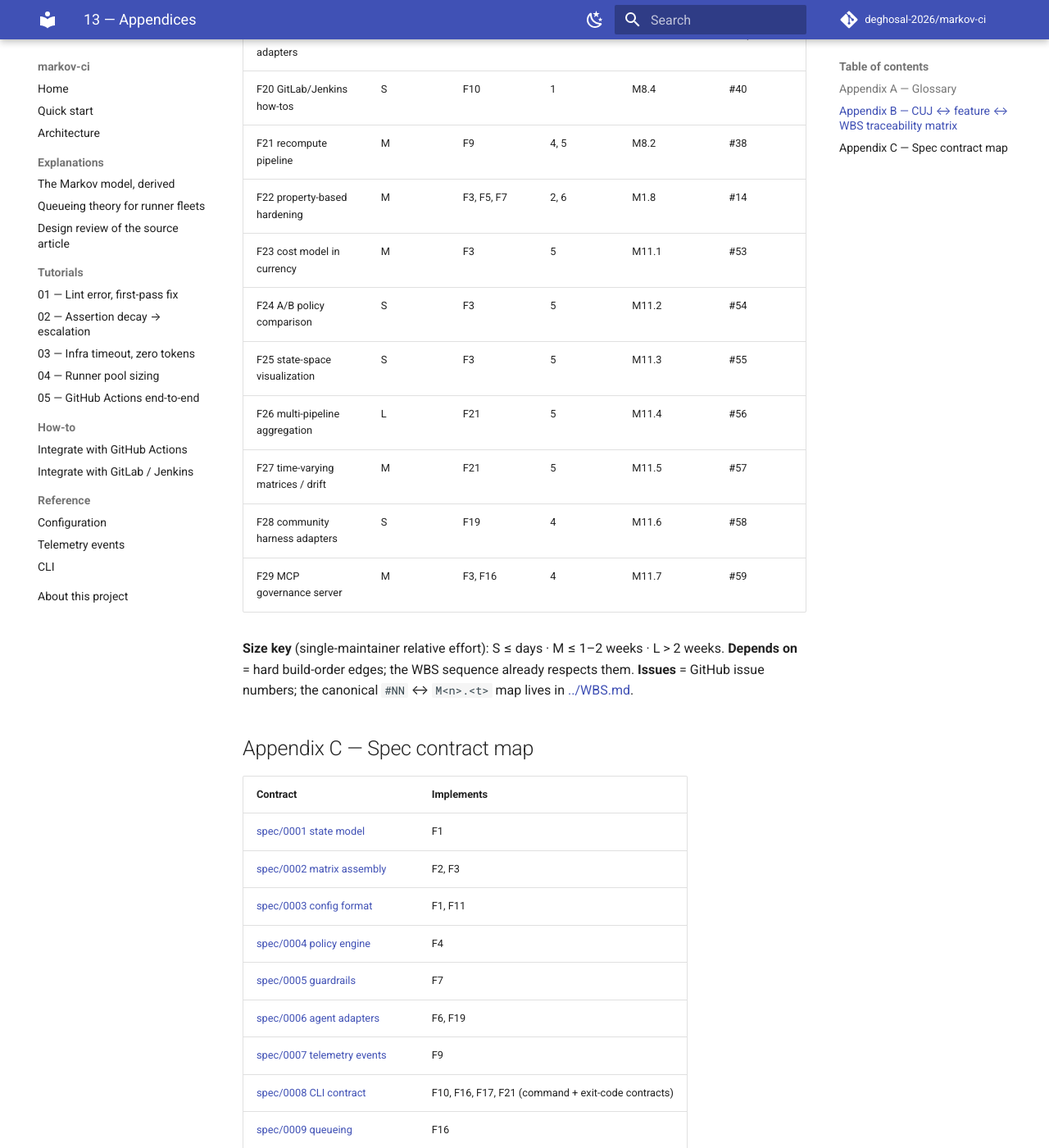
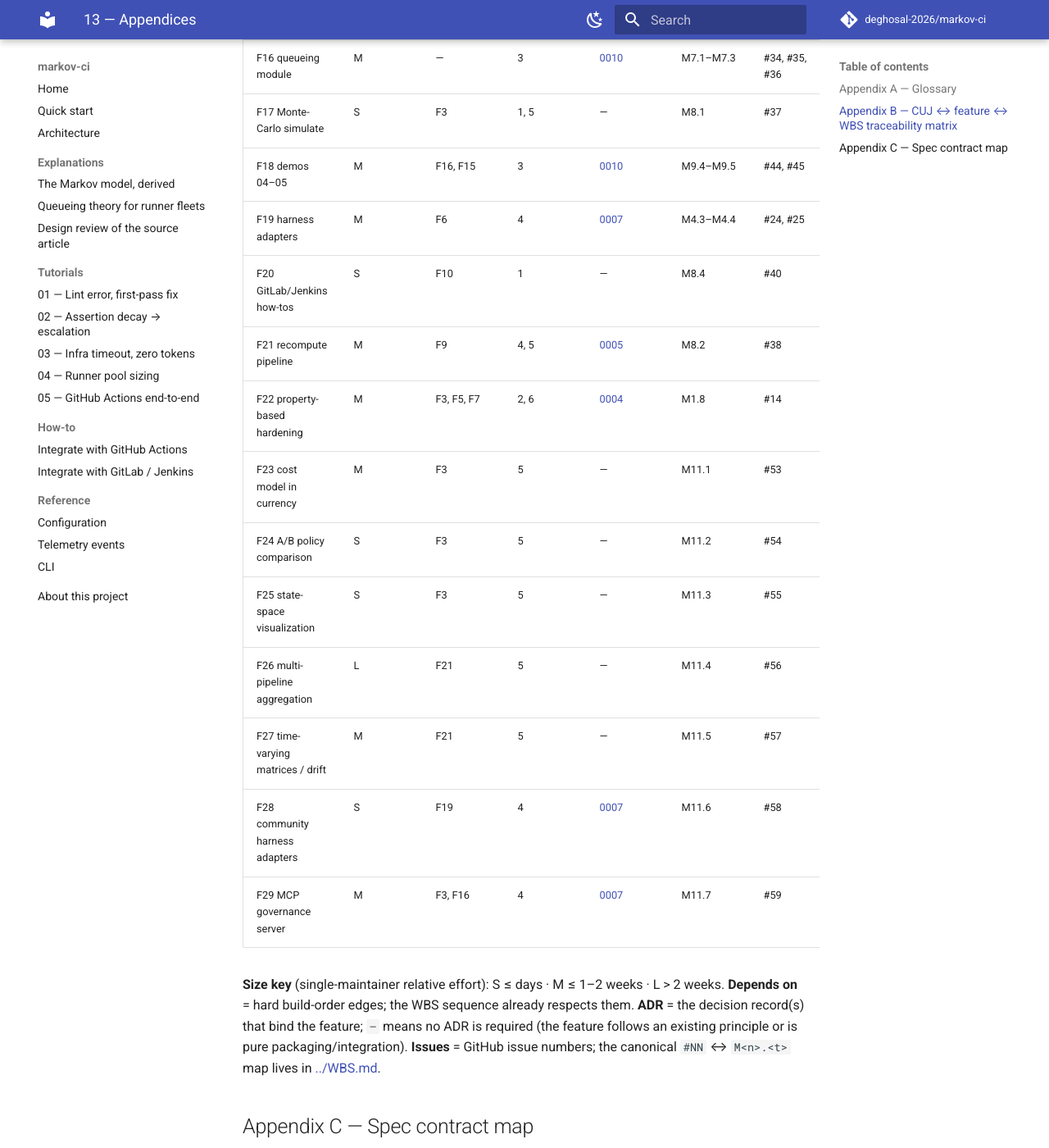
Before and after one commit to deghosal-2026/markov-ci, an MkDocs documentation site: the page built from docs/prd/13-appendices.md, in a window 1280 px wide and 1400 px high, scrolled down 1836 px. Shown: the whole window at 82% size. Built offline with MkDocs 1.6.1 and Material for MkDocs 9.7.7, drawn with Linux system fonts in a browser that asks for light colours; comment, search, counter and statistics services are not loaded; some of the changed text lies outside the part shown.

Commit message:
docs(adr): complete the ADR chain (0008 triage-before-agents, 0009 guardrails-in-code, 0010 dual queueing) + ADR column in PRD traceability

```diff
--- a/docs/prd/13-appendices.md
+++ b/docs/prd/13-appendices.md
@@ -18,40 +18,42 @@
 
 ## Appendix B — CUJ ↔ feature ↔ WBS traceability matrix
 
-| Feature | Size | Depends on | CUJs | WBS tickets | Issues |
-|---|---|---|---|---|---|
-| F1 state-space config | M | — | 1 | M1.1–M1.2, M2.2–M2.3 | #7, #8, #16, #17 |
-| F2 assembly + validation | M | F1 | 1, 3 | M1.3–M1.4 | #9, #10 |
-| F3 forecast math | M | F2 | 1, 5 | M1.5–M1.7 | #11, #12, #13 |
-| F4 policy engine | S | F2 | 1, 3 | M2.1 | #15 |
-| F5 deterministic triage | M | — | 2 | M3.1–M3.3 | #19, #20, #21 |
-| F6 adapter protocol + simulated agent | M | F5 | 2, 4 | M4.1–M4.2 | #22, #23 |
-| F7 guardrails | M | — | 2, 6 | M5.1–M5.3 | #26, #27, #28 |
-| F8 runtime engine | L | F2, F4, F5, F6, F7 | 2, 3 | M6.1–M6.4 | #29, #30, #31, #32 |
-| F9 telemetry contract | S | F8 | 3, 4, 5 | M6.1, M6.5, M8.2 | #29, #33, #38 |
-| F10 CLI surface | S | F3 | all | M2.4, M6.4 | #18, #32 |
-| F11 packaged defaults | S | F1 | 1 | M2.3 | #17 |
-| F12 documentation set | M | F10 | 1, 4 | M8.3 | #39 |
-| F13 offline demos 01–03 | M | F6, F8 | 4 | M9.1–M9.3 | #41, #42, #43 |
-| F14 self-hosted CI | S | F10, F13 | 3 | M0.4 | #4 |
-| F15 GitHub Action | S | F10 | 1 | M10.1 | #46 |
-| F16 queueing module | M | — | 3 | M7.1–M7.3 | #34, #35, #36 |
-| F17 Monte-Carlo simulate | S | F3 | 1, 5 | M8.1 | #37 |
-| F18 demos 04–05 | M | F16, F15 | 3 | M9.4–M9.5 | #44, #45 |
-| F19 harness adapters | M | F6 | 4 | M4.3–M4.4 | #24, #25 |
-| F20 GitLab/Jenkins how-tos | S | F10 | 1 | M8.4 | #40 |
-| F21 recompute pipeline | M | F9 | 4, 5 | M8.2 | #38 |
-| F22 property-based hardening | M | F3, F5, F7 | 2, 6 | M1.8 | #14 |
-| F23 cost model in currency | M | F3 | 5 | M11.1 | #53 |
-| F24 A/B policy comparison | S | F3 | 5 | M11.2 | #54 |
-| F25 state-space visualization | S | F3 | 5 | M11.3 | #55 |
-| F26 multi-pipeline aggregation | L | F21 | 5 | M11.4 | #56 |
-| F27 time-varying matrices / drift | M | F21 | 5 | M11.5 | #57 |
-| F28 community harness adapters | S | F19 | 4 | M11.6 | #58 |
-| F29 MCP governance server | M | F3, F16 | 4 | M11.7 | #59 |
+| Feature | Size | Depends on | CUJs | ADR | WBS tickets | Issues |
+|---|---|---|---|---|---|---|
+| F1 state-space config | M | — | 1 | [0002](../adr/0002-step-augmented-states.md), [0006](../adr/0006-src-layout-strict-typing.md) | M1.1–M1.2, M2.2–M2.3 | #7, #8, #16, #17 |
+| F2 assembly + validation | M | F1 | 1, 3 | [0001](../adr/0001-absorbing-markov-model.md), [0002](../adr/0002-step-augmented-states.md), [0004](../adr/0004-hard-caps-guarantee-absorption.md) | M1.3–M1.4 | #9, #10 |
+| F3 forecast math | M | F2 | 1, 5 | [0001](../adr/0001-absorbing-markov-model.md) | M1.5–M1.7 | #11, #12, #13 |
+| F4 policy engine | S | F2 | 1, 3 | [0004](../adr/0004-hard-caps-guarantee-absorption.md) | M2.1 | #15 |
+| F5 deterministic triage | M | — | 2 | [0008](../adr/0008-deterministic-triage-before-agents.md) | M3.1–M3.3 | #19, #20, #21 |
+| F6 adapter protocol + simulated agent | M | F5 | 2, 4 | [0003](../adr/0003-simulated-agent-default.md) | M4.1–M4.2 | #22, #23 |
+| F7 guardrails | M | — | 2, 6 | [0009](../adr/0009-guardrails-enforced-in-code.md) | M5.1–M5.3 | #26, #27, #28 |
+| F8 runtime engine | L | F2, F4, F5, F6, F7 | 2, 3 | [0001](../adr/0001-absorbing-markov-model.md), [0004](../adr/0004-hard-caps-guarantee-absorption.md) | M6.1–M6.4 | #29, #30, #31, #32 |
+| F9 telemetry contract | S | F8 | 3, 4, 5 | [0005](../adr/0005-telemetry-versioned-contract.md) | M6.1, M6.5, M8.2 | #29, #33, #38 |
+| F10 CLI surface | S | F3 | all | [0006](../adr/0006-src-layout-strict-typing.md) | M2.4, M6.4 | #18, #32 |
+| F11 packaged defaults | S | F1 | 1 | — | M2.3 | #17 |
+| F12 documentation set | M | F10 | 1, 4 | [0006](../adr/0006-src-layout-strict-typing.md) | M8.3 | #39 |
+| F13 offline demos 01–03 | M | F6, F8 | 4 | [0003](../adr/0003-simulated-agent-default.md) | M9.1–M9.3 | #41, #42, #43 |
+| F14 self-hosted CI | S | F10, F13 | 3 | — | M0.4 | #4 |
+| F15 GitHub Action | S | F10 | 1 | — | M10.1 | #46 |
+| F16 queueing module | M | — | 3 | [0010](../adr/0010-dual-queueing-model.md) | M7.1–M7.3 | #34, #35, #36 |
+| F17 Monte-Carlo simulate | S | F3 | 1, 5 | — | M8.1 | #37 |
+| F18 demos 04–05 | M | F16, F15 | 3 | [0010](../adr/0010-dual-queueing-model.md) | M9.4–M9.5 | #44, #45 |
+| F19 harness adapters | M | F6 | 4 | [0007](../adr/0007-harness-adapters-not-raw-sdks.md) | M4.3–M4.4 | #24, #25 |
+| F20 GitLab/Jenkins how-tos | S | F10 | 1 | — | M8.4 | #40 |
+| F21 recompute pipeline | M | F9 | 4, 5 | [0005](../adr/0005-telemetry-versioned-contract.md) | M8.2 | #38 |
+| F22 property-based hardening | M | F3, F5, F7 | 2, 6 | [0004](../adr/0004-hard-caps-guarantee-absorption.md) | M1.8 | #14 |
+| F23 cost model in currency | M | F3 | 5 | — | M11.1 | #53 |
+| F24 A/B policy comparison | S | F3 | 5 | — | M11.2 | #54 |
+| F25 state-space visualization | S | F3 | 5 | — | M11.3 | #55 |
+| F26 multi-pipeline aggregation | L | F21 | 5 | — | M11.4 | #56 |
+| F27 time-varying matrices / drift | M | F21 | 5 | — | M11.5 | #57 |
+| F28 community harness adapters | S | F19 | 4 | [0007](../adr/0007-harness-adapters-not-raw-sdks.md) | M11.6 | #58 |
+| F29 MCP governance server | M | F3, F16 | 4 | [0007](../adr/0007-harness-adapters-not-raw-sdks.md) | M11.7 | #59 |
 
 **Size key** (single-maintainer relative effort): S ≤ days · M ≤ 1–2 weeks · L > 2 weeks.
 **Depends on** = hard build-order edges; the WBS sequence already respects them.
+**ADR** = the decision record(s) that bind the feature; `—` means no ADR is required
+(the feature follows an existing principle or is pure packaging/integration).
 **Issues** = GitHub issue numbers; the canonical `#NN` ↔ `M<n>.<t>` map lives in
 [../WBS.md](../WBS.md).
 
```
Also changed, not shown: docs/adr/0008-deterministic-triage-before-agents.md (added, +33 -0 lines), docs/adr/0009-guardrails-enforced-in-code.md (added, +43 -0 lines), docs/adr/0010-dual-queueing-model.md (added, +42 -0 lines), docs/adr/README.md (+3 -0 lines), docs/prd/README.md (+2 -1 lines).
